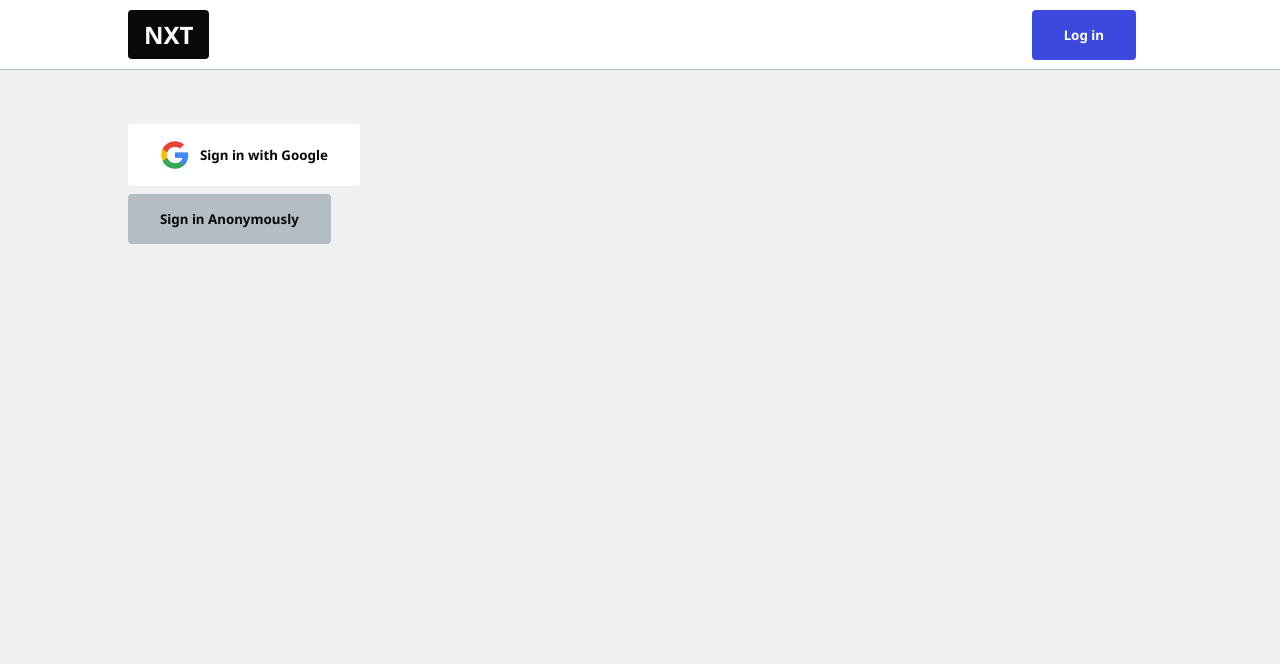
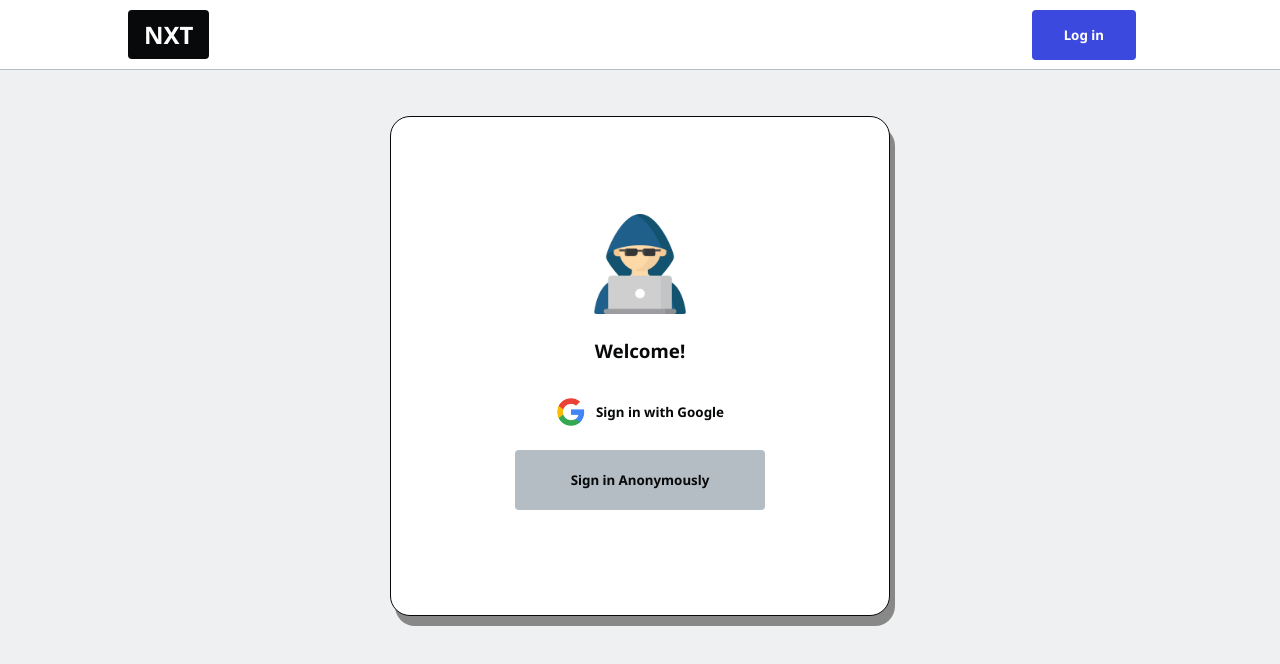
Before and after one commit to Dipendra-creator/NXT-Blogger, a Next.js app: page /enter in a window 1280 px wide. Shown: the top 664 px of the page. Built offline with nearby package versions, Linux system fonts and the light colour scheme; no server answers.

Commit message:
✅Login Form🪢

```diff
--- a/pages/enter.js
+++ b/pages/enter.jsx
@@ -1,6 +1,7 @@
 import { auth, firestore, googleAuthProvider } from '../lib/firebase';
 import { UserContext } from '../lib/context';
 import Metatags from '../components/Metatags';
+import styles from '../styles/Login.module.css';
 
 import { useEffect, useState, useCallback, useContext } from 'react';
 import debounce from 'lodash.debounce';
@@ -26,14 +27,21 @@ function SignInButton() {
   };
 
   return (
-    <>
-      <button className="btn-google" onClick={signInWithGoogle}>
-        <img src={'/google.png'} width="30px" /> Sign in with Google
-      </button>
-      <button onClick={() => auth.signInAnonymously()}>
-        Sign in Anonymously
-      </button>
-    </>
+    <div className="center" >
+      <div className="center container">
+        <div className="login-section">
+        <img className='login-img' src={'/hacker.png'} />
+          <h3>Welcome!</h3>
+
+          <button className="login-btn btn-google" onClick={signInWithGoogle}>
+            <img src={'/google.png'} width="30px" /> Sign in with Google
+          </button>
+          <button className='login-btn' onClick={() => auth.signInAnonymously()}>
+            Sign in Anonymously
+          </button>
+        </div>
+      </div>
+    </div>
   );
 }
 
--- /dev/null
+++ b/styles/Login.module.css
@@ -0,0 +1,9 @@
+.center {
+    display: flex;
+    align-items: center;
+    justify-content: center;
+}
+
+.container {
+    border: 1px solid salmon;
+}
--- a/styles/globals.css
+++ b/styles/globals.css
@@ -260,3 +260,34 @@ input[type="file"] {
 }
 
 .hidden { display:  none; }
+
+.center {
+  display: flex;
+  align-items: center;
+  justify-content: center;
+}
+
+.container {
+  background-color: white;
+  height: 500px;
+  width: 500px;
+  border-radius: 20px;
+  border: 1px solid;
+  box-shadow: 5px 10px #888888;
+}
+
+.login-section {
+  text-align: center;
+  width: 250px;
+}
+
+.login-btn {
+  height: 60px;
+  width: 250px;
+}
+
+.login-img{
+  width: 100px;
+  height: auto;
+
+}
```
Also changed, not shown: pages/index.jsx (renamed from pages/index.js).
